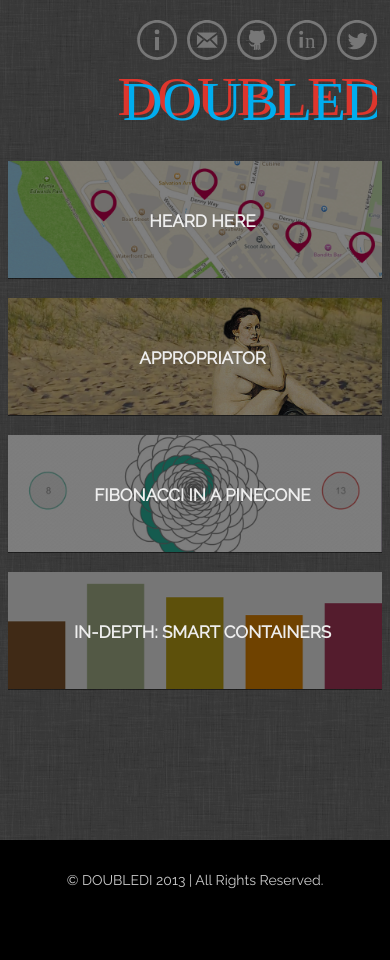
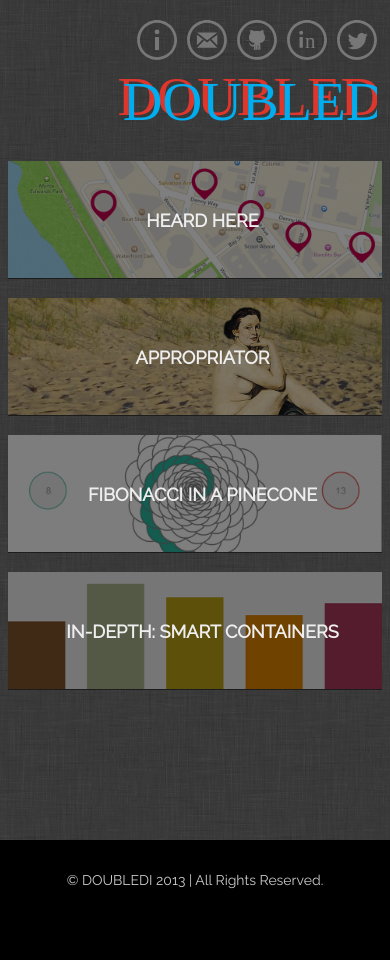
Before and after one commit to diannamertz/doubledi.github.com, a Jekyll site: the page built from index.html, in a window 390 px wide. Built offline with Jekyll 4.4.1, drawn with Linux system fonts in a browser that asks for light colours.

Commit message:
final index fix

```diff
--- a/css/style.css
+++ b/css/style.css
@@ -253,7 +253,7 @@
 @media (max-width: 979px) {
 
   ul.entries li .overlaydark h3 {
-    font-size: 21px;
+    font-size: 20px;
   }
   ul.entries li .overlaydark em {
     margin-top: 1px;
@@ -262,7 +262,7 @@
 
 @media (max-width: 767px) {
   ul.entries li .overlaydark h3 {
-    font-size: 17px;
+    font-size: 18px;
   }
 
   .carousel-control {
```
